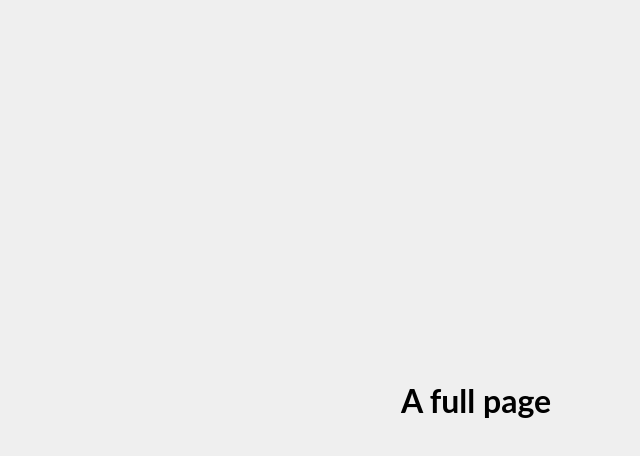
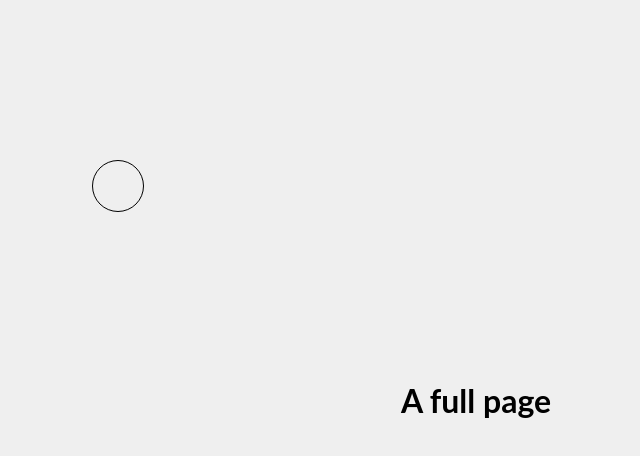
Before and after one commit to TheoLemoine/WorkShopLouvre, a React app: page / in a window 1280 px wide. Shown: the top 456 px of the page, without its empty margins (164-804 px from the left). Built offline with nearby package versions, Linux system fonts and the light colour scheme.

Commit message:
working popup

```diff
--- a/src/app/components/App.tsx
+++ b/src/app/components/App.tsx
@@ -13,7 +13,7 @@ const events: SceneEvent[] = [
 
 const slide = {
     from: {
-        transform: 'translate3d(0, -150px, 0)',
+        transform: 'translate3d(0, 150px, 0)',
         opacity: 0,
     },
     enter: {
@@ -21,7 +21,7 @@ const slide = {
         opacity: 1,
     },
     leave: {
-        transform: 'translate3d(0, 150px, 0)',
+        transform: 'translate3d(0, -150px, 0)',
         opacity: 0,
     },
 }
--- /dev/null
+++ b/src/app/components/Popup/Popup.tsx
@@ -0,0 +1,73 @@
+import React, {
+    FunctionComponent,
+    useState,
+    createContext,
+    useContext,
+    Dispatch,
+    SetStateAction,
+} from 'react'
+import { useTransition, animated } from 'react-spring'
+
+import PopupButton from './PopupButton'
+import PopupSheet from './PopupSheet'
+
+import './popup.sass'
+
+type PopupProps = {
+    button: {
+        x: number
+        y: number
+        size: number
+    }
+    sheet: {
+        x: number
+        y: number
+        width: number
+        height: number
+    }
+}
+
+type PopupContextType = [boolean, Dispatch<SetStateAction<boolean>>]
+export const PopupContext = createContext<PopupContextType>(null)
+
+export const usePopup = () => {
+    return useContext(PopupContext)
+}
+
+const Popup: FunctionComponent<PopupProps> = ({ button, sheet, children }) => {
+    const [active, setActive] = useState(false)
+
+    const transition = useTransition(active, null, {
+        from: {
+            opacity: 0,
+            width: '0vw',
+            height: '0vh',
+        },
+        enter: {
+            opacity: 1,
+            width: `${sheet.width}vw`,
+            height: `${sheet.height}vh`,
+        },
+        leave: {
+            opacity: 0,
+            width: '0vw',
+            height: '0vh',
+        },
+    })
+
+    return (
+        <PopupContext.Provider value={[active, setActive]}>
+            <PopupButton {...button} />
+            {transition.map(
+                ({ item, key, props }) =>
+                    item && (
+                        <PopupSheet {...sheet} transitionProps={props} key={key}>
+                            {children}
+                        </PopupSheet>
+                    )
+            )}
+        </PopupContext.Provider>
+    )
+}
+
+export default Popup
--- /dev/null
+++ b/src/app/components/Popup/PopupButton.tsx
@@ -0,0 +1,27 @@
+import React, { FunctionComponent } from 'react'
+import { usePopup } from './Popup'
+
+type PopupButtonProps = {
+    x: number
+    y: number
+    size: number
+}
+
+const PopupButton: FunctionComponent<PopupButtonProps> = ({ x, y, size }) => {
+    const [active, setActive] = usePopup()
+
+    return (
+        <div
+            style={{
+                top: `${y}vh`,
+                left: `${x}vw`,
+                height: `${size}px`,
+                width: `${size}px`,
+            }}
+            className="popup-button"
+            onClick={() => setActive((active: boolean) => !active)}
+        />
+    )
+}
+
+export default PopupButton
--- /dev/null
+++ b/src/app/components/Popup/PopupSheet.tsx
@@ -0,0 +1,47 @@
+import React, { FunctionComponent } from 'react'
+import { usePopup } from './Popup'
+import { animated } from 'react-spring'
+
+type PopupSheetProps = {
+    x: number
+    y: number
+    width: number
+    height: number
+    transitionProps: any
+}
+
+const PopupSheet: FunctionComponent<PopupSheetProps> = ({
+    x,
+    y,
+    width,
+    height,
+    transitionProps,
+    children,
+}) => {
+    const [active, setActive] = usePopup()
+
+    return (
+        <div onClick={() => setActive(false)} className="popup-sheet-container">
+            <animated.div
+                style={{
+                    top: `${y}vh`,
+                    left: `${x}vw`,
+                    ...transitionProps,
+                }}
+                className="popup-sheet"
+                onClick={e => e.stopPropagation()}
+            >
+                <div
+                    style={{
+                        height: `${height - 1}vh`,
+                        width: `${width - 1}vw`,
+                    }}
+                >
+                    {children}
+                </div>
+            </animated.div>
+        </div>
+    )
+}
+
+export default PopupSheet
--- /dev/null
+++ b/src/app/components/Popup/popup.sass
@@ -0,0 +1,25 @@
+
+.popup
+
+
+    &-button
+        position: absolute
+
+        border-radius: 100%
+        border: 1px solid black
+
+    &-sheet
+        position: absolute
+        overflow: hidden
+
+        border-radius: 5px
+        box-shadow: 0 3px 6px rgba(0,0,0,0.16), 0 3px 6px rgba(0,0,0,0.23)
+        background: white
+        padding: 1vh 1vw
+
+        &-container
+            position: absolute
+            top: 0
+            left: 0
+            width: 100vw
+            height: 100vh
--- a/src/app/components/Scenes/Page.tsx
+++ b/src/app/components/Scenes/Page.tsx
@@ -1,5 +1,6 @@
 import React, { FunctionComponent } from 'react'
 import './pages.sass'
+import Popup from '../Popup/Popup'
 
 type PageProps = {
     position: { x: number; y: number } | null
@@ -21,6 +22,17 @@ const Page: FunctionComponent<PageProps> = ({
             height: `${size.height}vh`,
         }}
     >
+        <Popup button={{ x: 20, y: 20, size: 50 }} sheet={{ x: 23, y: 25, width: 20, height: 30 }}>
+            <h1>Inside a popup</h1>
+            <p>
+                Lorem ipsum dolor sit amet, consectetur adipiscing elit. Nam in venenatis turpis,
+                aliquam consequat arcu. Maecenas vulputate lacus vel libero cursus, vitae vehicula
+                ex varius. Vivamus iaculis lacus sed venenatis posuere. Fusce dapibus hendrerit
+                mollis. Donec non blandit magna, vel consectetur ex. Suspendisse non ultricies
+                turpis. Donec tincidunt posuere convallis. Integer mauris velit, dignissim vitae
+                suscipit eget, faucibus ut nisl.
+            </p>
+        </Popup>
         <h1>{text}</h1>
     </div>
 )
--- a/src/app/components/ScrollLine.tsx
+++ b/src/app/components/ScrollLine.tsx
@@ -29,7 +29,7 @@ const ScrollLine: FunctionComponent = () => {
     const { scenes, currentScenesIds } = state
 
     return (
-        <div onWheelCapture={handleScroll} className="scroll-line">
+        <div onWheel={handleScroll} className="scroll-line">
             {scenes.map(scene => (
                 <Transition
                     key={scene.id}
```
